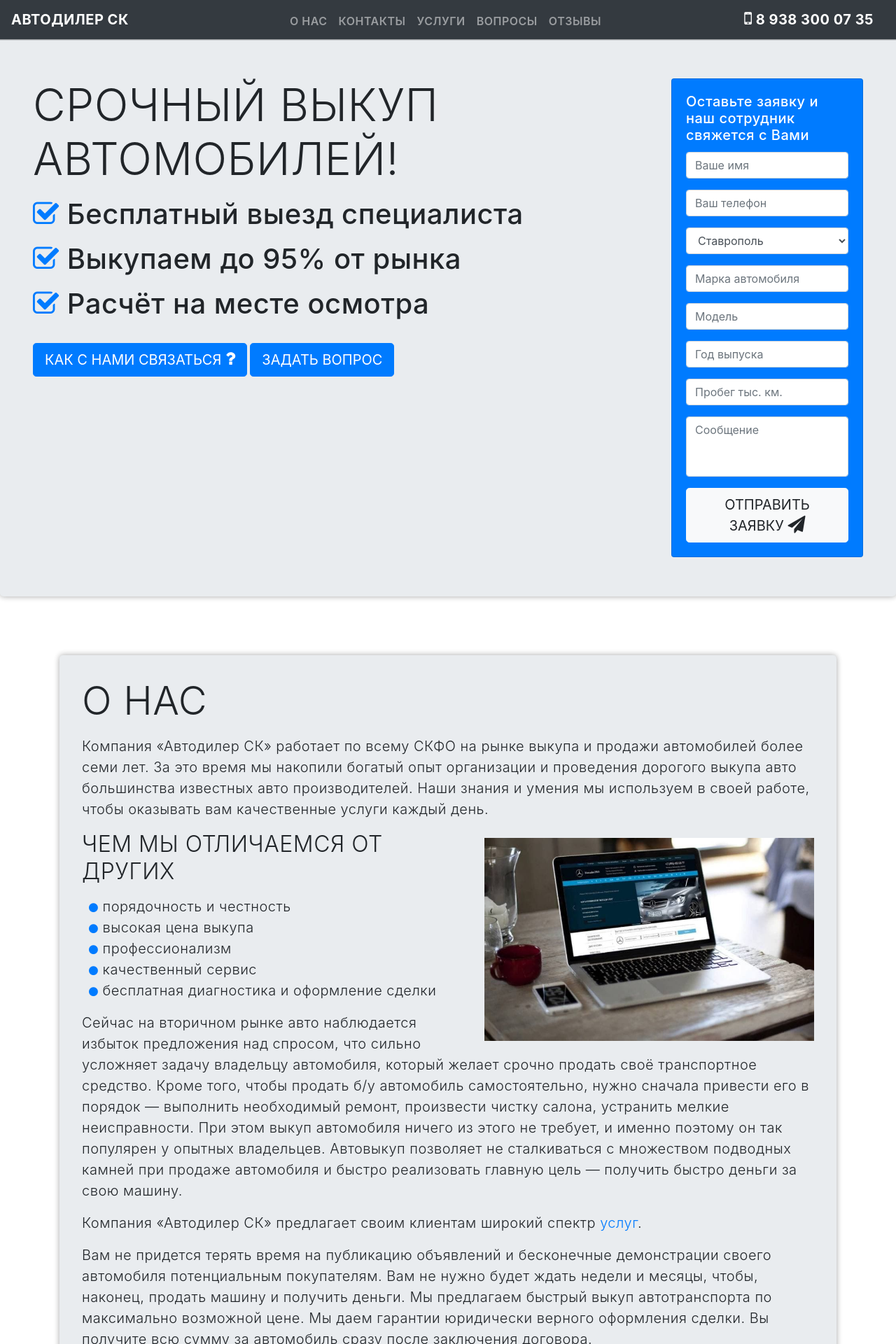
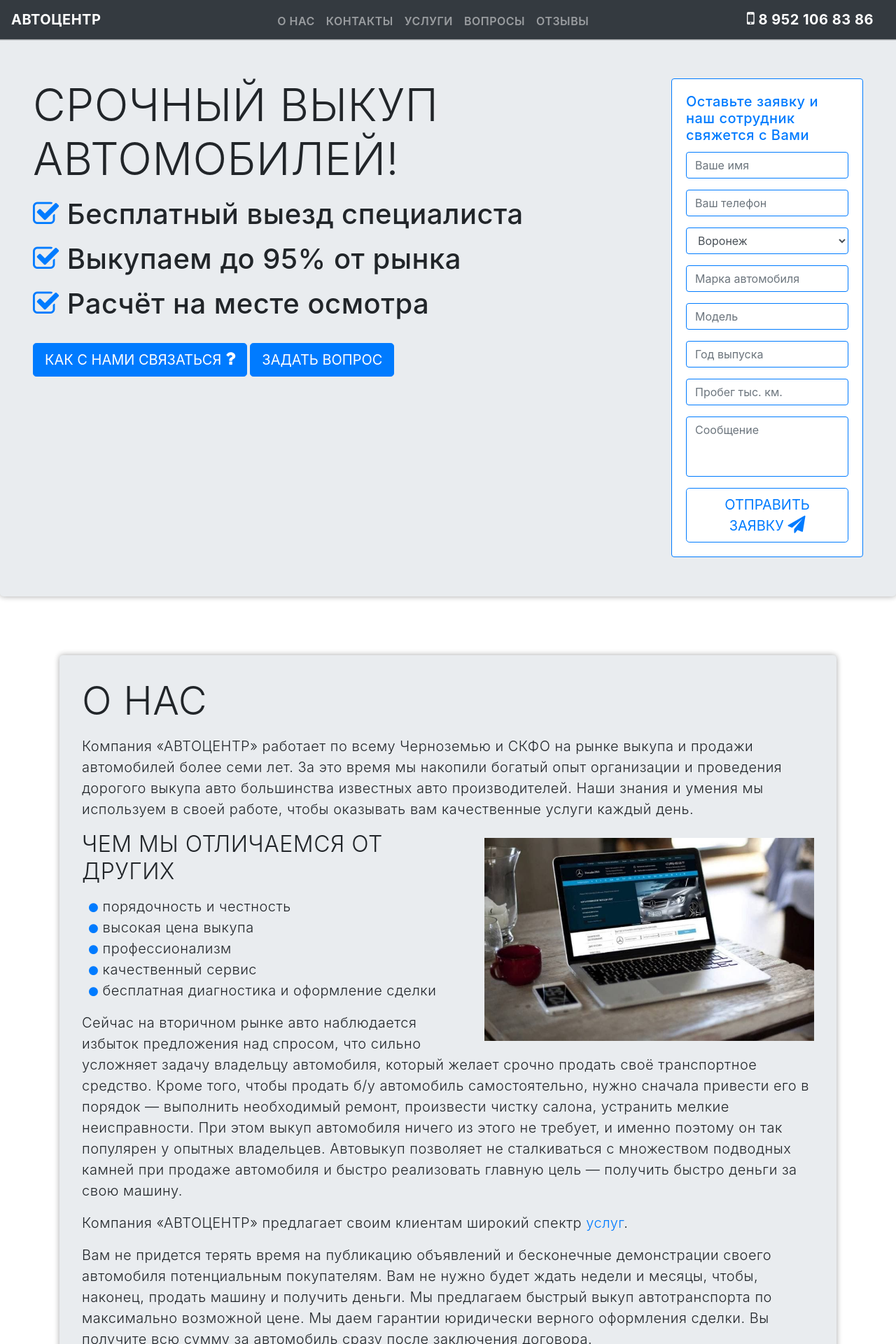
Before and after one commit to darutyunyan/CarBuyback, an Angular app: page / in a window 1280 px wide. Shown: the top 1920 px of the page at 70% size. Built offline with nearby package versions, Linux system fonts and the light colour scheme.

Commit message:
Release 6.0

```diff
--- a/src/app/main-layout/about/about.component.html
+++ b/src/app/main-layout/about/about.component.html
@@ -2,7 +2,7 @@
     <header class="jumbotron">
       <h2 class="display-4">О НАС</h2>
       <p class="lead">
-        Компания «Автодилер СК» работает по всему СКФО на рынке выкупа и продажи автомобилей более семи лет.
+        Компания «АВТОЦЕНТР» работает по всему Черноземью и СКФО на рынке выкупа и продажи автомобилей более семи лет.
         За это время мы накопили богатый опыт организации и проведения дорогого выкупа
         авто большинства известных авто производителей. Наши знания и умения мы используем
         в своей работе, чтобы оказывать вам качественные услуги каждый день.
@@ -26,7 +26,7 @@
         камней при продаже автомобиля и быстро реализовать главную цель — получить быстро деньги за
         свою машину.
       </p>
-      <p class="lead">Компания «Автодилер СК» предлагает своим клиентам широкий спектр <a href="#services" (click)="toServices()">услуг</a>.</p>
+      <p class="lead">Компания «АВТОЦЕНТР» предлагает своим клиентам широкий спектр <a href="#services" (click)="toServices()">услуг</a>.</p>
       <p class="lead">
         Вам не придется терять время на публикацию объявлений и бесконечные демонстрации своего
         автомобиля потенциальным покупателям. Вам не нужно будет ждать недели и месяцы, чтобы, наконец,
--- a/src/app/main-layout/header/header.component.html
+++ b/src/app/main-layout/header/header.component.html
@@ -17,8 +17,8 @@
                 </div>
             </div>
             <div class="col-xl-3 col-lg-5 col-md-6 col-sm-8 col-xs-12 mb-4 mt-4">
-                <div class="card text-white bg-primary">
-                    <div class="card-body">
+                <div class="card border-primary">
+                    <div class="card-body text-primary">
                         <h5 class="card-title">Оставьте заявку и наш сотрудник свяжется с Вами</h5>
                         <form [formGroup]="form" (ngSubmit)="submit()">
                             <div class="form-group">
@@ -42,9 +42,12 @@
                                     <option value="Михайловск">Михайловск</option>
                                     <option value="Невинномысск">Невинномысск</option>
                                     <option value="Новочеркасск">Новочеркасск</option>
+                                    <option value="Орёл">Орёл</option>
                                     <option value="Ростов-на-Дону">Ростов-на-Дону</option>
+                                    <option value="Рязань">Рязань</option>
                                     <option value="Ставрополь">Ставрополь</option>
                                     <option value="Тамбов">Тамбов</option>
+                                    <option value="Тула">Тула</option>
                                     <option value="Шахты">Шахты</option>
                                 </select>
                             </div>
@@ -68,7 +71,7 @@
                                 <textarea id="message" class="form-control resize-none" placeholder="Сообщение" rows="3"
                                     type="text" formControlName="message"></textarea>
                             </div>
-                            <button type="submit" class="btn btn-light btn-block btn-lg">ОТПРАВИТЬ ЗАЯВКУ
+                            <button type="submit" class="btn btn-outline-primary btn-block btn-lg">ОТПРАВИТЬ ЗАЯВКУ
                                 <i *ngIf="!isShowLoader" class="fa fa-paper-plane font-size-25" aria-hidden="true"></i>
                                 <i *ngIf="isShowLoader"
                                     class="fa fa-circle-o-notch fa-spin fa-fw font-size-20"></i></button>
--- a/src/app/main-layout/header/header.component.ts
+++ b/src/app/main-layout/header/header.component.ts
@@ -21,7 +21,7 @@ export class HeaderComponent implements OnInit {
     this.form = new FormGroup({
       name: new FormControl(null, [Validators.required]),
       phone: new FormControl(null, [Validators.required, Validators.pattern('^[0-9]*$')]),
-      city: new FormControl('Ставрополь', [Validators.required]),
+      city: new FormControl('Воронеж', [Validators.required]),
       carModel: new FormControl(null),
       model: new FormControl(null),
       year: new FormControl(null),
--- a/src/app/main-layout/main-layout.component.html
+++ b/src/app/main-layout/main-layout.component.html
@@ -1,14 +1,14 @@
 <nav class="navbar navbar-expand-md navbar-dark bg-dark fixed-top">
   <a class="navbar-brand d-block d-lg-none" href="#header" (click)="scrollToTop()"><i class="fa fa-car"
       aria-hidden="true"></i></a>
-  <a class="navbar-brand d-block d-md-none" href="tel:+79383000735">8 938 300 07 35</a>
+  <a class="navbar-brand d-block d-md-none" href="tel:+79521068386">8 952 106 83 86</a>
   <button class="navbar-toggler" type="button" data-toggle="collapse" data-target="#navbarsExample08"
     aria-controls="navbarsExample08" aria-expanded="false" aria-label="Toggle navigation">
     <span class="navbar-toggler-icon"></span>
   </button>
 
   <div class="collapse navbar-collapse justify-content-between" id="navbarsExample08">
-    <a class="navbar-brand d-none d-lg-block" href="#header" (click)="scrollToTop()">АВТОДИЛЕР СК</a>
+    <a class="navbar-brand d-none d-lg-block" href="#header" (click)="scrollToTop()">АВТОЦЕНТР</a>
     <ul class="navbar-nav">
       <li class="nav-item">
         <a class="nav-link" href="#about" (click)="scrollTo('about')">О НАС</a>
@@ -26,7 +26,7 @@
         <a class="nav-link" href="#reviews" (click)="scrollTo('reviews')">ОТЗЫВЫ</a>
       </li>
     </ul>
-    <a class="navbar-brand d-none d-md-block" href="tel:+79383000735"><i class="fa fa-mobile" aria-hidden="true"></i> 8 938 300 07 35</a>
+    <a class="navbar-brand d-none d-md-block" href="tel:+79521068386"><i class="fa fa-mobile" aria-hidden="true"></i> 8 952 106 83 86</a>
   </div>
 </nav>
 
--- a/src/app/main-layout/reviews/reviews.component.html
+++ b/src/app/main-layout/reviews/reviews.component.html
@@ -8,17 +8,17 @@
                     <p class="lead">
                         Нужно было срочно продать Мазду 3,2006 года с большим пробегом.
                         После долгих поисков и звонков, случайно натолкнулся в интернете на компанию
-                        Автодилер СК. Быстро договорились о встрече и в течение 2-х часов машина была продана.
+                        АВТОЦЕНТР. Быстро договорились о встрече и в течение 2-х часов машина была продана.
                         Деньги (наличные) были выплачены сразу после заключения договора.
-                        Большое спасибо за отличный сервис!!! Автодилер СК процветания!!!
+                        Большое спасибо за отличный сервис!!! АВТОЦЕНТР процветания!!!
                     </p>
                 </div>
                 <div class="col-md-4">
                     <p class="font-weight-bolder">Роман <i class="fa fa-user-circle" aria-hidden="true"></i></p>
                     <p  class="lead">
-                        Всем доброго времени суток! Приобрёл машину в компании Автодилер СК
+                        Всем доброго времени суток! Приобрёл машину в компании АВТОЦЕНТР
                         Шевроле Круз 2012 года рассказали о машине все, что менялось, а что нет, что она не бита не крашена и тд
-                        И все это оказалось правдой,проверял и в сервисе и толщиномером. Если вы хотите приобрести или продать свою машину, то смело обращайтесь в Автодилер СК
+                        И все это оказалось правдой,проверял и в сервисе и толщиномером. Если вы хотите приобрести или продать свою машину, то смело обращайтесь в АВТОЦЕНТР
                         Ребята специалисты своего дела.
                     </p>
                 </div>
@@ -34,19 +34,19 @@
                 <div class="col-md-4">
                     <p class="font-weight-bolder">Кристина <i class="fa fa-user-circle" aria-hidden="true"></i></p>
                     <p  class="lead">
-                        Доброго времени суток! Выражаю слова благодарности  компании  Автодилер СК.
+                        Доброго времени суток! Выражаю слова благодарности  компании  АВТОЦЕНТР.
                         нашла на просторах интернета, позвонила.
                         Обозначила свои пожелания к автомобилю, сроки и бюджет.
                         Компетентность, коммуникабельность ребят и желание помочь не оставили сомнений.
                         Не прошло и двух недель, желаемый мной автомобиль в идеальном состоянии был найден.
-                        Уехала с машиной и в прекрасном настроении. Автодилер СК профессионалы своего дела!
+                        Уехала с машиной и в прекрасном настроении. АВТОЦЕНТР профессионалы своего дела!
                         Рекомендую, не пожалеете!
                     </p>
                 </div>
                 <div class="col-md-4">
                     <p class="font-weight-bolder">Алексей <i class="fa fa-user-circle" aria-hidden="true"></i></p>
                     <p class="lead">
-                        Здравствуйте,хочу поделится отзывом о фирме Автодилер СК. Деньги отдали сразу, цены адекватные.
+                        Здравствуйте,хочу поделится отзывом о фирме АВТОЦЕНТР. Деньги отдали сразу, цены адекватные.
                         Проверка Авто на ограничения и угон.
                         Минус 10% от реальной цены. Отдал им свой авто. Расчитались сразу.
                         Цену дали больше чем другие , но естественно меньше чем цена по рынку.
@@ -58,7 +58,7 @@
                     <p class="font-weight-bolder">Николай <i class="fa fa-user-circle" aria-hidden="true"></i></p>
                     <p class="lead">
                         Отношение руководства к клиентам и возможность индивидуального подхода (человеческий фактор).Выкуп в день обращения.
-                        Выдача денег сразу.Документальное оформление процедуры. Ребята молодцы,рекомендую Автодилер СК.
+                        Выдача денег сразу.Документальное оформление процедуры. Ребята молодцы,рекомендую АВТОЦЕНТР.
                     </p>
                 </div>
             </div>
--- a/src/app/main-layout/services/services.component.html
+++ b/src/app/main-layout/services/services.component.html
@@ -37,7 +37,7 @@
         <br>
         <h2><span class="badge badge-primary text-wrapy">ВЫКУП АВТО</span></h2>
         <p class="lead">
-            Компания «Автодилер СК» предлагает срочный выкуп авто дорого. Обратитесь к нам и закажите оценку вашего
+            Компания «АВТОЦЕНТР» предлагает срочный выкуп авто дорого. Обратитесь к нам и закажите оценку вашего
             транспортного средства совершенно бесплатно с выездом специалиста по городу. Мы предлагаем выкуп вашего
             автомобиля в течение одного часа.
         </p>
@@ -83,7 +83,7 @@
         <br>
         <h2><span class="badge badge-primary text-wrapy">ПРОДАЖА АВТО</span></h2>
         <p class="lead">
-            Купить подержанный автомобиль нужной комплектации по приемлемой цене предлагает компания «Автодилер СК».
+            Купить подержанный автомобиль нужной комплектации по приемлемой цене предлагает компания «АВТОЦЕНТР».
             Покупая авто у нас, вы защищаете себя от мошенников, которые могут попытаться продать вам неисправную, а то
             и кредитную машину.
         </p>
@@ -110,7 +110,7 @@
         </p>
         <p class="lead">
             Мы продаем только исправные транспортные средства, а весь представленный нами модельный ряд имеет небольшой
-            пробег и минимальную амортизацию. Компания «Автодилер СК» обязательно проводит предпродажную подготовку, а
+            пробег и минимальную амортизацию. Компания «АВТОЦЕНТР» обязательно проводит предпродажную подготовку, а
             значит, наши машины практически неотличимы от новых по внешнему виду и техническим характеристикам. Ваш
             будущий автомобиль проверят высококлассные мастера и дадут вам детальный отчет о его состоянии и
             особенностях. В ходе диагностики мы не ограничиваемся визуальным осмотром, а применяем современное
@@ -126,7 +126,7 @@
         <h2><span class="badge badge-primary text-wrapy">ВЫЕЗД СПЕЦИАЛИСТА</span></h2>
         <p class="lead">
             Бывают такие ситуации, когда продать автомобиль нужно срочно, и нет времени публиковать объявления и искать
-            покупателя. Лучше всего в этом случае обратиться к профессионалам, работающим в компании «Автодилер СК». Мы
+            покупателя. Лучше всего в этом случае обратиться к профессионалам, работающим в компании «АВТОЦЕНТР». Мы
             позаботимся о том, чтобы быстро выкупить ваш автомобиль, предложив за него адекватную цену.
         </p>
         <img class="service-img" src="assets/images/visit.jpg" alt="About us">
@@ -171,7 +171,7 @@
             Неверно думать, что самый главный этап выкупа авто— расчет. Оформление сделки является ничуть не менее
             важной процедурой: заключение договора гарантирует безопасность продажи, а ошибки в нем могут стать
             источником многих неприятностей в будущем. Чтобы избавить себя от волнений и хлопот, обращайтесь для выкупа
-            автомобиля только в проверенную компанию — такую, как «Автодилер СК». Наши специалисты знают
+            автомобиля только в проверенную компанию — такую, как «АВТОЦЕНТР». Наши специалисты знают
             законодательство, требования ГАИ и имеют большой опыт работы по сопровождению операций купли-продажи.
             Обратите внимание, что мы предлагаем своим клиентам совершенно бесплатное оформление сделки.
         </p>
--- a/src/styles.css
+++ b/src/styles.css
@@ -33,6 +33,12 @@ ul{
 
 /* Overrid bootstrap */
 
+.card-body input,
+.card-body select,
+.card-body textarea {
+    border-color: #007bff;
+}
+
 .jumbotron {
     margin: 30px 0;
     box-shadow: 0 0 8px rgba(0,0,0,.12), 0 0px 8px rgba(0,0,0,.24);
```
Also changed, not shown: src/app/main-layout/contact/contact.component.html (+4 -7 lines).
